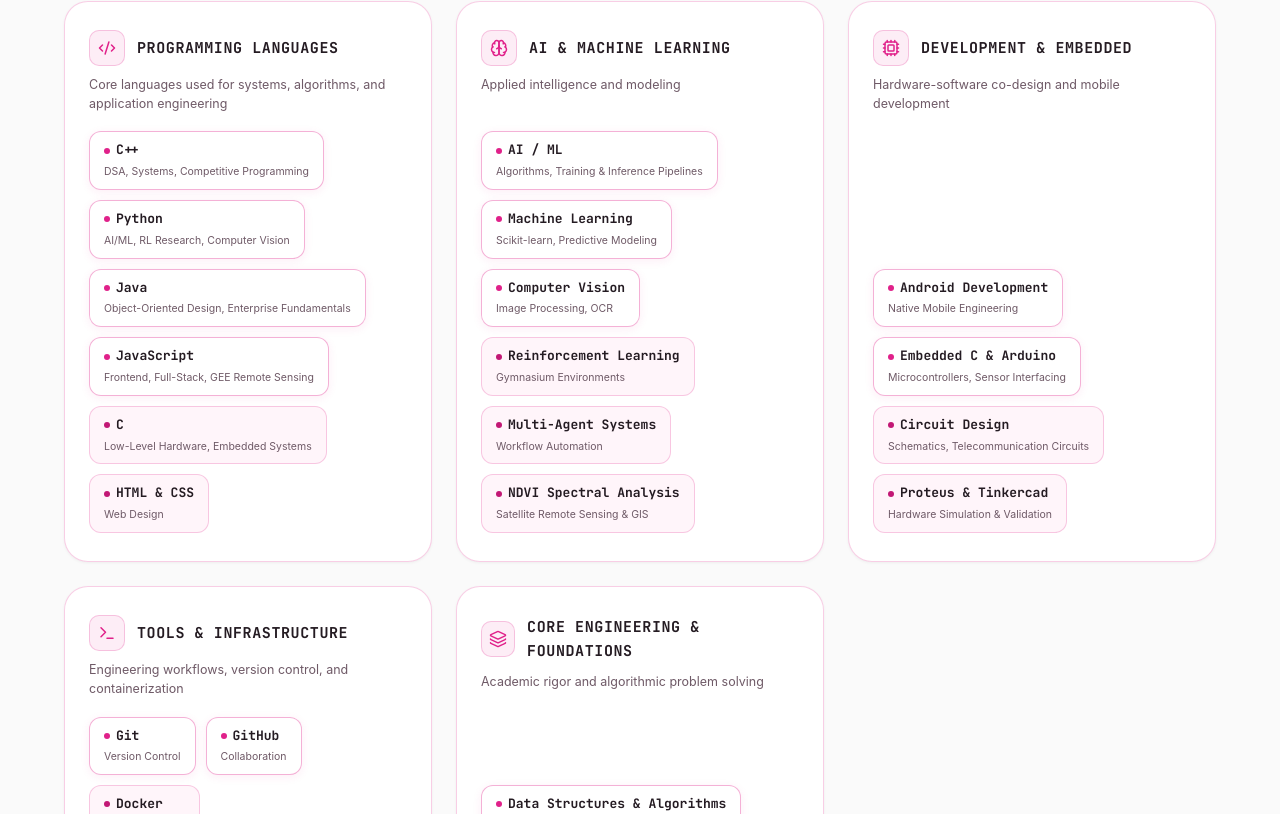
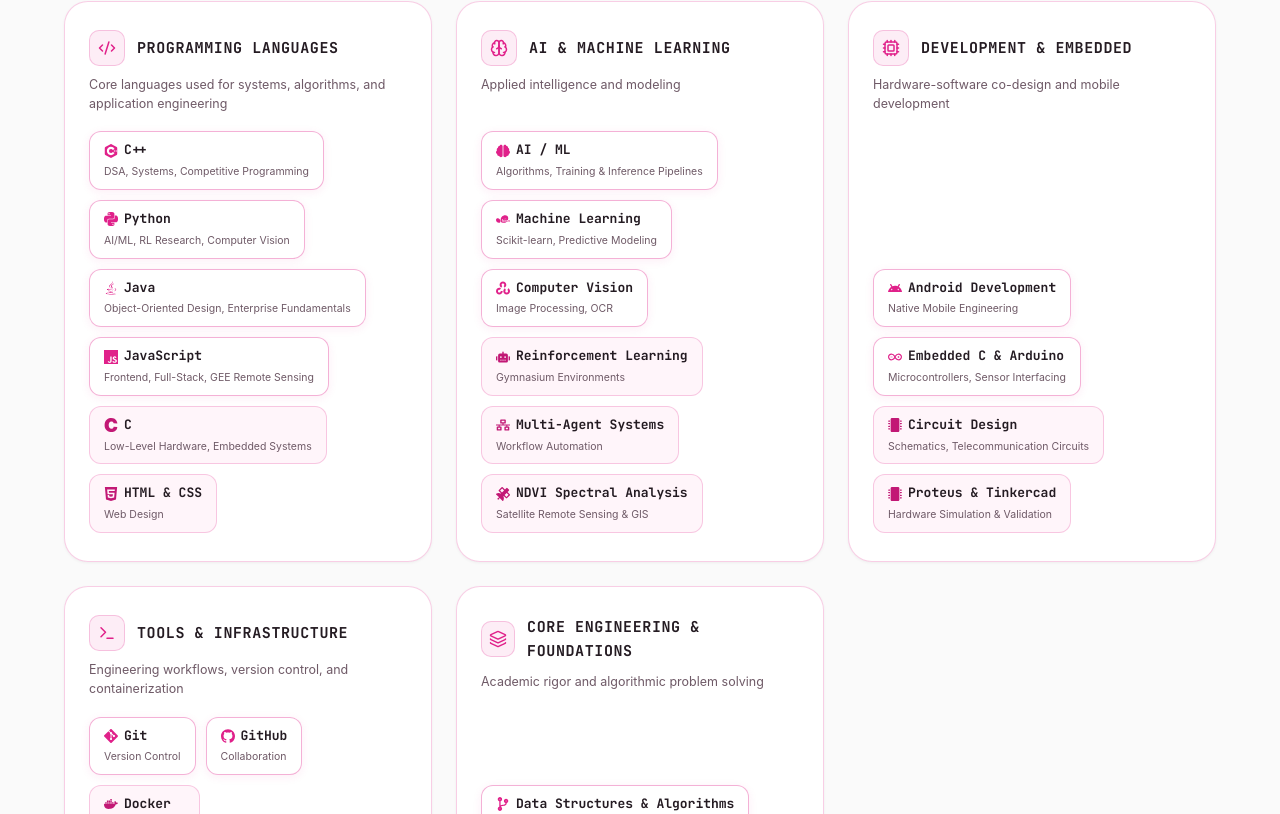
Before and after one commit to Shambhavi500/Shambhavi500, a React (Vite) app: page / in a window 1280 px wide. Shown: the part 4866-5680 px from the top of the page. Built offline with nearby package versions, Linux system fonts and the light colour scheme; no server answers; a web font is replaced by a local one.

Commit message:
feat: add real brand icons to tech stack
Installed react-icons and replaced generic colored dots with specific brand logos for each skill to improve visual recognition.

```diff
--- a/package.json
+++ b/package.json
@@ -15,7 +15,8 @@
   "dependencies": {
     "lucide-react": "^0.475.0",
     "react": "^18.3.1",
-    "react-dom": "^18.3.1"
+    "react-dom": "^18.3.1",
+    "react-icons": "^5.7.0"
   },
   "devDependencies": {
     "@vitejs/plugin-react": "^4.3.4",
--- a/src/components/SkillBadge.jsx
+++ b/src/components/SkillBadge.jsx
@@ -27,6 +27,15 @@ export default function SkillBadge({ skill }) {
       }}
     >
       <div style={{ display: 'flex', alignItems: 'center', gap: '6px' }}>
+        {skill.icon ? (
+          <skill.icon
+            style={{
+              color: isPrimary ? 'var(--primary-hot-pink)' : 'var(--deep-pink)',
+              fontSize: '14px',
+              display: 'inline-block'
+            }}
+          />
+        ) : (
           <span
             style={{
               width: '6px',
@@ -36,6 +45,7 @@ export default function SkillBadge({ skill }) {
               display: 'inline-block'
             }}
           />
+        )}
         <span
           style={{
             fontSize: '13px',
--- a/src/data/skills.js
+++ b/src/data/skills.js
@@ -1,60 +1,72 @@
 // Verified Technical Skills Stack for Shambhavi Patil
 // Strictly categorizes technologies with verified usage across projects, hackathons, and resume.
 // No fake percentages or ungrounded proficiency claims.
+
+import {
+  SiCplusplus, SiPython, SiJavascript, SiC, SiHtml5, SiCss3,
+  SiScikitlearn, SiOpencv, SiAndroid, SiArduino,
+  SiGit, SiGithub, SiDocker
+} from 'react-icons/si';
+
+import {
+  FaJava, FaBrain, FaRobot, FaNetworkWired, FaSatellite,
+  FaMicrochip, FaCodeBranch, FaBroadcastTower,
+  FaServer, FaVial, FaSync
+} from 'react-icons/fa';
 
 export const SKILL_CATEGORIES = [
   {
     category: 'PROGRAMMING LANGUAGES',
     description: 'Core languages used for systems, algorithms, and application engineering',
     skills: [
-      { name: 'C++', note: 'DSA, Systems, Competitive Programming', primary: true },
-      { name: 'Python', note: 'AI/ML, RL Research, Computer Vision', primary: true },
-      { name: 'Java', note: 'Object-Oriented Design, Enterprise Fundamentals', primary: true },
-      { name: 'JavaScript', note: 'Frontend, Full-Stack, GEE Remote Sensing', primary: true },
-      { name: 'C', note: 'Low-Level Hardware, Embedded Systems' },
-      { name: 'HTML & CSS', note: 'Web Design' }
+      { name: 'C++', note: 'DSA, Systems, Competitive Programming', primary: true, icon: SiCplusplus },
+      { name: 'Python', note: 'AI/ML, RL Research, Computer Vision', primary: true, icon: SiPython },
+      { name: 'Java', note: 'Object-Oriented Design, Enterprise Fundamentals', primary: true, icon: FaJava },
+      { name: 'JavaScript', note: 'Frontend, Full-Stack, GEE Remote Sensing', primary: true, icon: SiJavascript },
+      { name: 'C', note: 'Low-Level Hardware, Embedded Systems', icon: SiC },
+      { name: 'HTML & CSS', note: 'Web Design', icon: SiHtml5 }
     ]
   },
   {
     category: 'AI & MACHINE LEARNING',
     description: 'Applied intelligence and modeling',
     skills: [
-      { name: 'AI / ML', note: 'Algorithms, Training & Inference Pipelines', primary: true },
-      { name: 'Machine Learning', note: 'Scikit-learn, Predictive Modeling', primary: true },
-      { name: 'Computer Vision', note: 'Image Processing, OCR', primary: true },
-      { name: 'Reinforcement Learning', note: 'Gymnasium Environments' },
-      { name: 'Multi-Agent Systems', note: 'Workflow Automation' },
-      { name: 'NDVI Spectral Analysis', note: 'Satellite Remote Sensing & GIS' }
+      { name: 'AI / ML', note: 'Algorithms, Training & Inference Pipelines', primary: true, icon: FaBrain },
+      { name: 'Machine Learning', note: 'Scikit-learn, Predictive Modeling', primary: true, icon: SiScikitlearn },
+      { name: 'Computer Vision', note: 'Image Processing, OCR', primary: true, icon: SiOpencv },
+      { name: 'Reinforcement Learning', note: 'Gymnasium Environments', icon: FaRobot },
+      { name: 'Multi-Agent Systems', note: 'Workflow Automation', icon: FaNetworkWired },
+      { name: 'NDVI Spectral Analysis', note: 'Satellite Remote Sensing & GIS', icon: FaSatellite }
     ]
   },
   {
     category: 'DEVELOPMENT & EMBEDDED',
     description: 'Hardware-software co-design and mobile development',
     skills: [
-      { name: 'Android Development', note: 'Native Mobile Engineering', primary: true },
-      { name: 'Embedded C & Arduino', note: 'Microcontrollers, Sensor Interfacing', primary: true },
-      { name: 'Circuit Design', note: 'Schematics, Telecommunication Circuits' },
-      { name: 'Proteus & Tinkercad', note: 'Hardware Simulation & Validation' }
+      { name: 'Android Development', note: 'Native Mobile Engineering', primary: true, icon: SiAndroid },
+      { name: 'Embedded C & Arduino', note: 'Microcontrollers, Sensor Interfacing', primary: true, icon: SiArduino },
+      { name: 'Circuit Design', note: 'Schematics, Telecommunication Circuits', icon: FaMicrochip },
+      { name: 'Proteus & Tinkercad', note: 'Hardware Simulation & Validation', icon: FaMicrochip }
     ]
   },
   {
     category: 'TOOLS & INFRASTRUCTURE',
     description: 'Engineering workflows, version control, and containerization',
     skills: [
-      { name: 'Git', note: 'Version Control', primary: true },
-      { name: 'GitHub', note: 'Collaboration', primary: true },
-      { name: 'Docker', note: 'Containerization' },
-      { name: 'SDLC & Agile', note: 'Sprint Planning, Technical Code Reviews' },
-      { name: 'Test Plan Design', note: 'Test Case Execution' }
+      { name: 'Git', note: 'Version Control', primary: true, icon: SiGit },
+      { name: 'GitHub', note: 'Collaboration', primary: true, icon: SiGithub },
+      { name: 'Docker', note: 'Containerization', icon: SiDocker },
+      { name: 'SDLC & Agile', note: 'Sprint Planning, Technical Code Reviews', icon: FaSync },
+      { name: 'Test Plan Design', note: 'Test Case Execution', icon: FaVial }
     ]
   },
   {
     category: 'CORE ENGINEERING & FOUNDATIONS',
     description: 'Academic rigor and algorithmic problem solving',
     skills: [
-      { name: 'Data Structures & Algorithms', note: 'Algorithmic problem solving', primary: true },
-      { name: 'Electronics & Telecomm (ENTC)', note: 'Signal Processing, Communication Theory' },
-      { name: 'System Architecture', note: 'System Design' }
+      { name: 'Data Structures & Algorithms', note: 'Algorithmic problem solving', primary: true, icon: FaCodeBranch },
+      { name: 'Electronics & Telecomm (ENTC)', note: 'Signal Processing, Communication Theory', icon: FaBroadcastTower },
+      { name: 'System Architecture', note: 'System Design', icon: FaServer }
     ]
   }
 ];
```
Also changed, not shown: 1 other file (tests, documents, lock files or other folders). Lines whose indentation alone changed are shown as unchanged.
